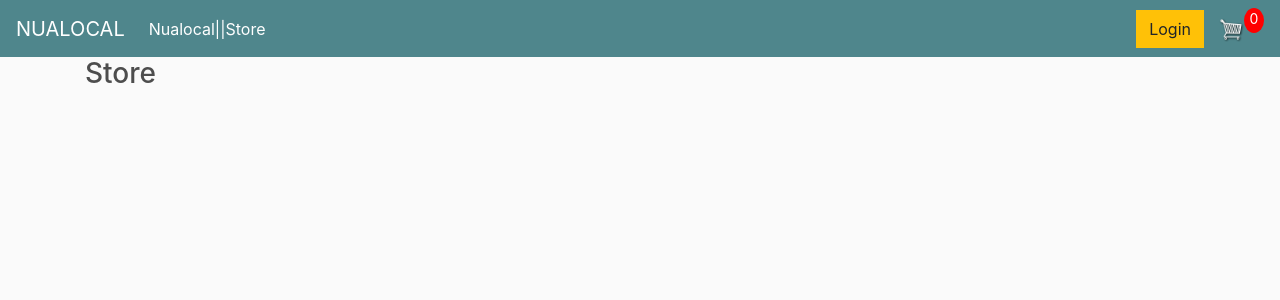
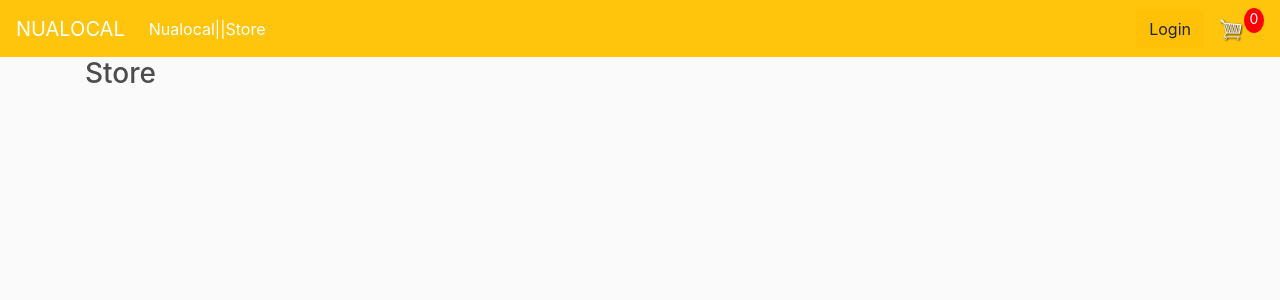
Before and after one commit to NjeriMuchiri/ecommerce, a Django app: page / in a window 1280 px wide. Shown: the top 300 px of the page. Run offline with Django 4.2, Linux system fonts and the light colour scheme; some libraries are stand-ins or nearby versions.

Commit message:
bootstrap styling

```diff
--- a/static/css/main.css
+++ b/static/css/main.css
@@ -26,7 +26,7 @@ h1,h2,h3,h4,h5,h6{
 }
 
 .bg-dark{
-	background-color: #4f868c!important;
+	background-color: #ffc40c !important;
 }
 
 #cart-icon{
```
